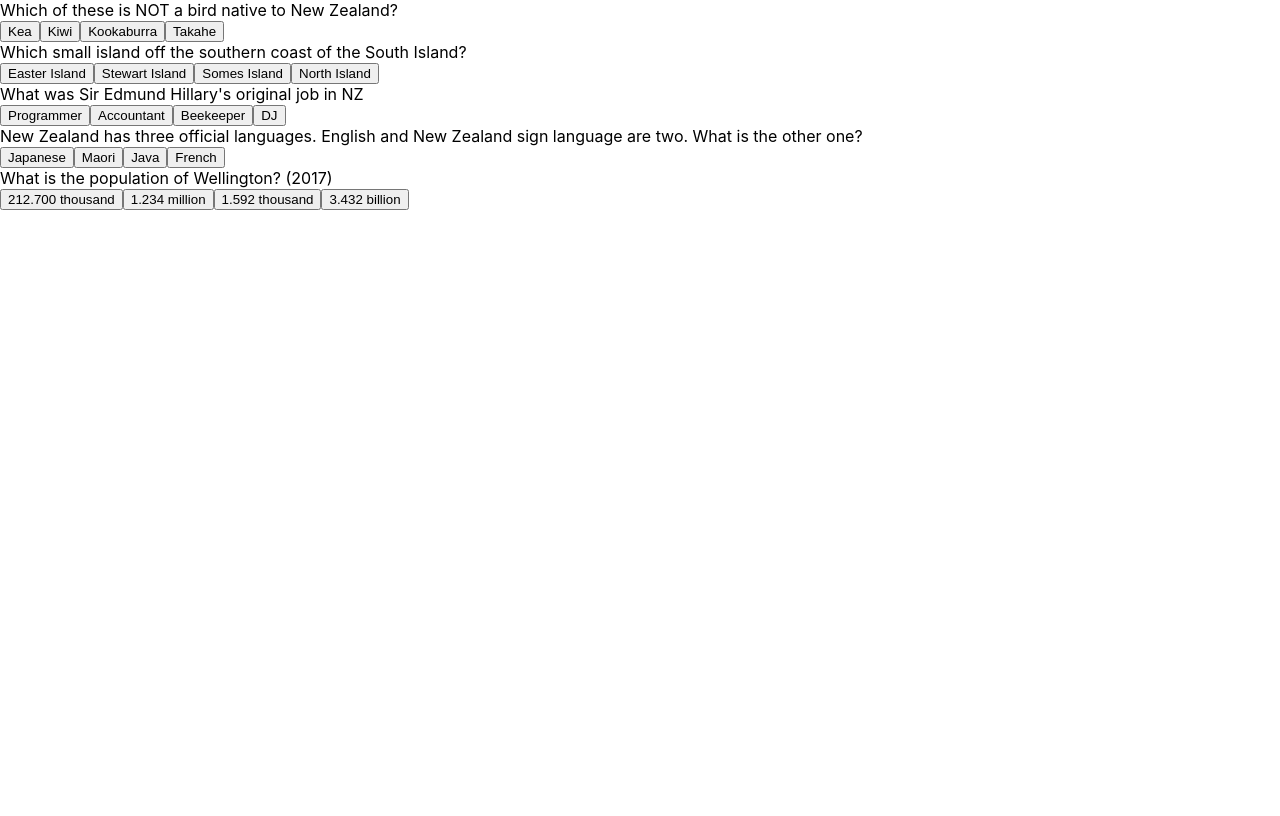
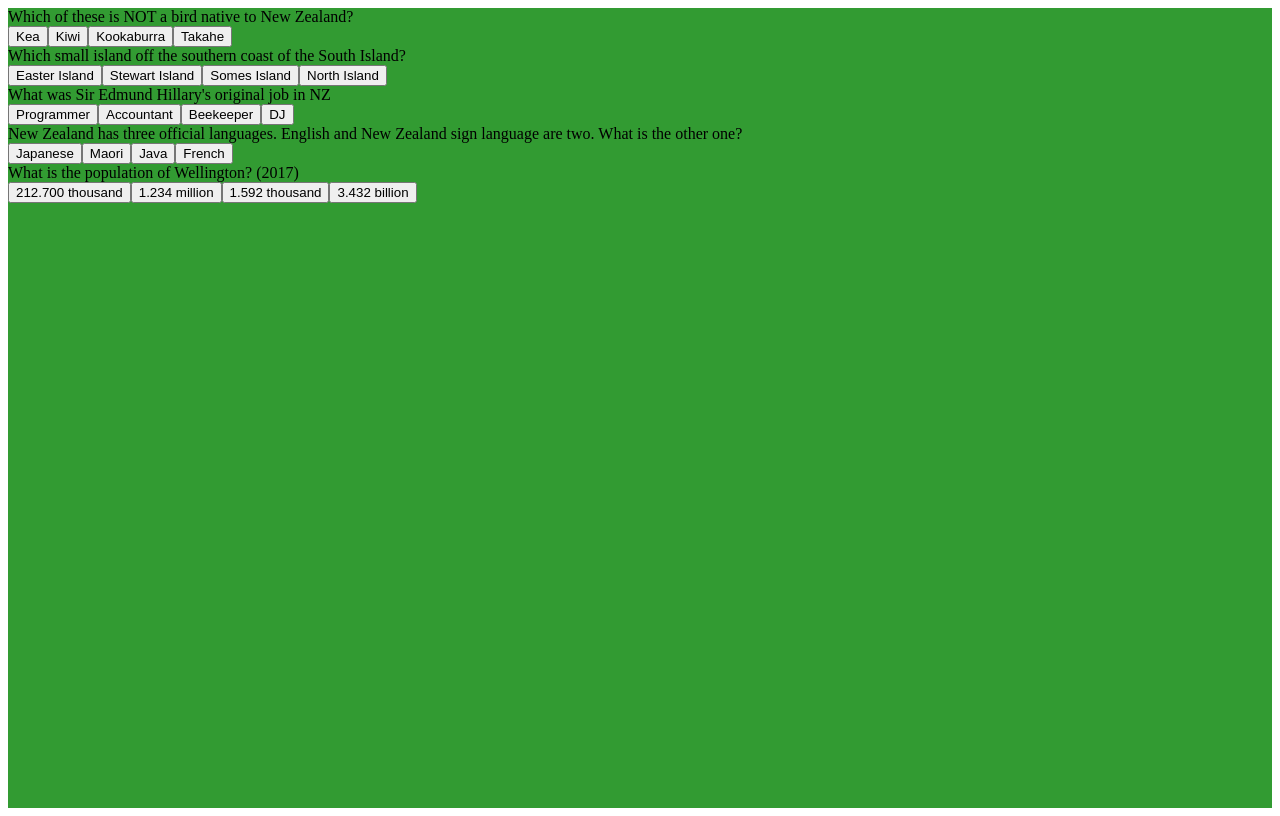
Before and after one commit to hugonzb/NZ-Questionaire, a React (Create React App) app: page / in a window 1280 px wide. Built offline with nearby package versions, Linux system fonts and the light colour scheme.

Commit message:
added divs, changed background color

```diff
--- a/src/App.js
+++ b/src/App.js
@@ -6,7 +6,8 @@
   state = {
     questionBank: [],
     score: 0,
-    responses: 0
+    responses: 0,
+    counter: 30
   };
 
   getQuestions = () => {
@@ -24,6 +25,7 @@
   render(){
     return(
       <div className="container">
+        <div className>
           {this.state.questionBank.map(
               ({question, answers, questionId}) => (
                 <QuestionBox
@@ -34,6 +36,7 @@
               )
             )}
         </div>
+      </div>
     )
   }
 }
--- a/src/index.css
+++ b/src/index.css
@@ -1,13 +1,4 @@
-body {
-  margin: 0;
-  font-family: -apple-system, BlinkMacSystemFont, 'Segoe UI', 'Roboto', 'Oxygen',
-    'Ubuntu', 'Cantarell', 'Fira Sans', 'Droid Sans', 'Helvetica Neue',
-    sans-serif;
-  -webkit-font-smoothing: antialiased;
-  -moz-osx-font-smoothing: grayscale;
+.container {
+  background-color: rgb(50, 155, 50);
+  height: 50rem;
 }
-
-code {
-  font-family: source-code-pro, Menlo, Monaco, Consolas, 'Courier New',
-    monospace;
-}
```
Lines whose indentation alone changed are shown as unchanged.
